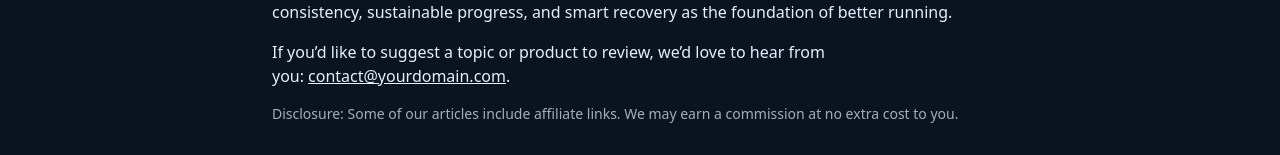
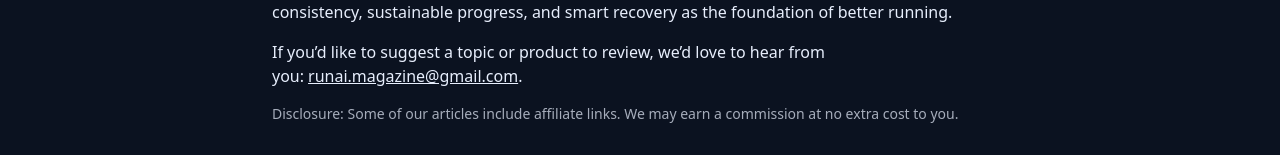
Before and after one commit to stibratte-png/runai-nextjs-starter-cleanv2, a Next.js app: page /about in a window 1280 px wide. Shown: the part 256-411 px from the top of the page. Built offline with nearby package versions, Linux system fonts and the light colour scheme; no server answers.

Commit message:
runai.magazine@gmail.com

```diff
--- a/app/about/page.tsx
+++ b/app/about/page.tsx
@@ -13,7 +13,7 @@ export default function AboutPage() {
       </p>
       <p className="mb-4">
         If you’d like to suggest a topic or product to review, we’d love to hear from you:
-        <a className="underline ml-1" href="mailto:contact@yourdomain.com">contact@yourdomain.com</a>.
+        <a className="underline ml-1" href="mailto:runai.magazine@gmail.com">runai.magazine@gmail.com</a>.
       </p>
       <p className="text-sm opacity-70">
         Disclosure: Some of our articles include affiliate links. We may earn a commission at no extra cost to you.
--- a/app/contact/page.tsx
+++ b/app/contact/page.tsx
@@ -8,7 +8,7 @@ export default function ContactPage() {
 
       <h2 className="text-xl font-semibold mb-2">Email</h2>
       <p className="mb-4">
-        You can reach us at: <a href="mailto:contact@yourdomain.com" className="text-blue-500 underline">contact@yourdomain.com</a>
+        You can reach us at: <a href="mailto:runai.magazine@gmail.com" className="text-blue-500 underline">runai.magazine@gmail.com</a>
       </p>
 
       <h2 className="text-xl font-semibold mb-2">Business Inquiries</h2>
--- a/app/privacy-policy/page.tsx
+++ b/app/privacy-policy/page.tsx
@@ -37,7 +37,7 @@ export default function PrivacyPolicyPage() {
       <h2 className="text-xl font-semibold mt-6 mb-2">Contact</h2>
       <p className="mb-1">
         If you have questions about this policy, contact us at:
-        <a className="underline ml-1" href="mailto:contact@yourdomain.com">contact@yourdomain.com</a>
+        <a className="underline ml-1" href="mailto:runai.magazine@gmail.com">runai.magazine@gmail.com</a>
       </p>
       <p className="text-sm opacity-70">Last updated: {new Date().toISOString().slice(0, 10)}</p>
     </main>
```
